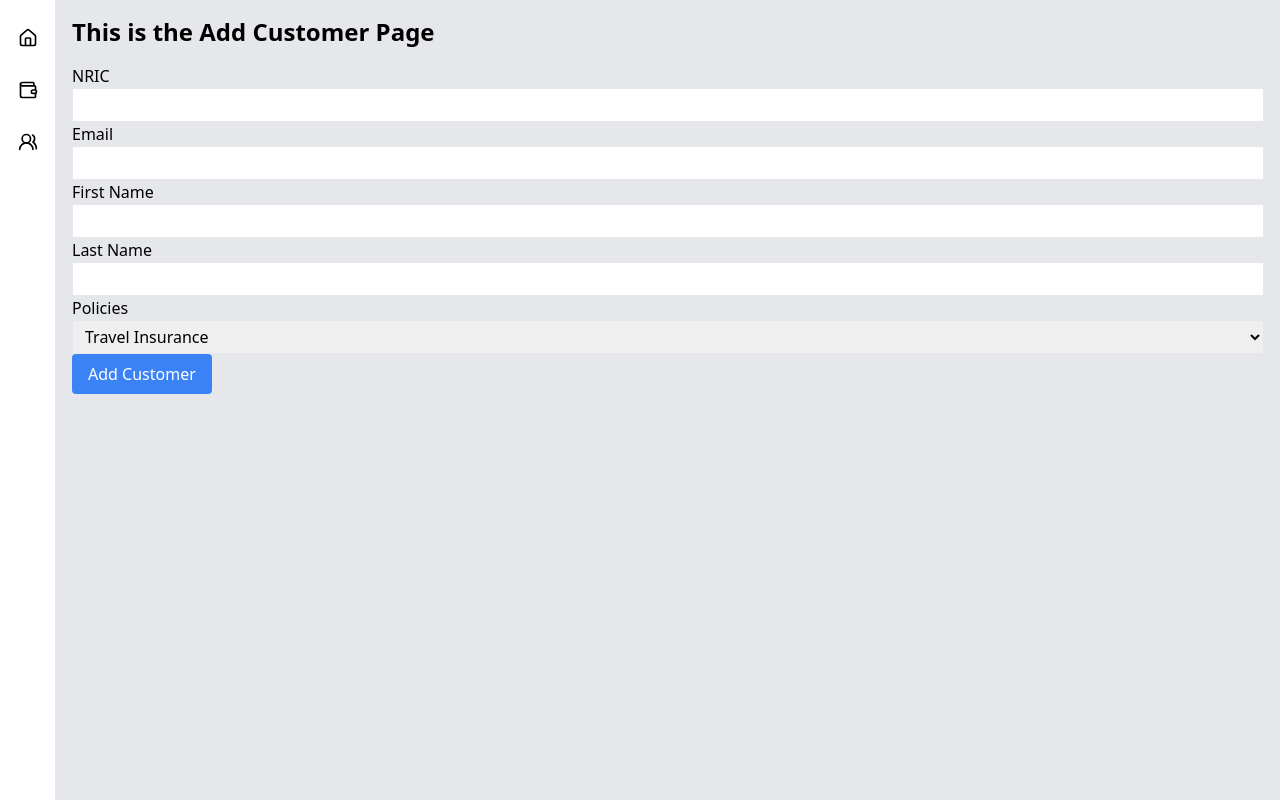
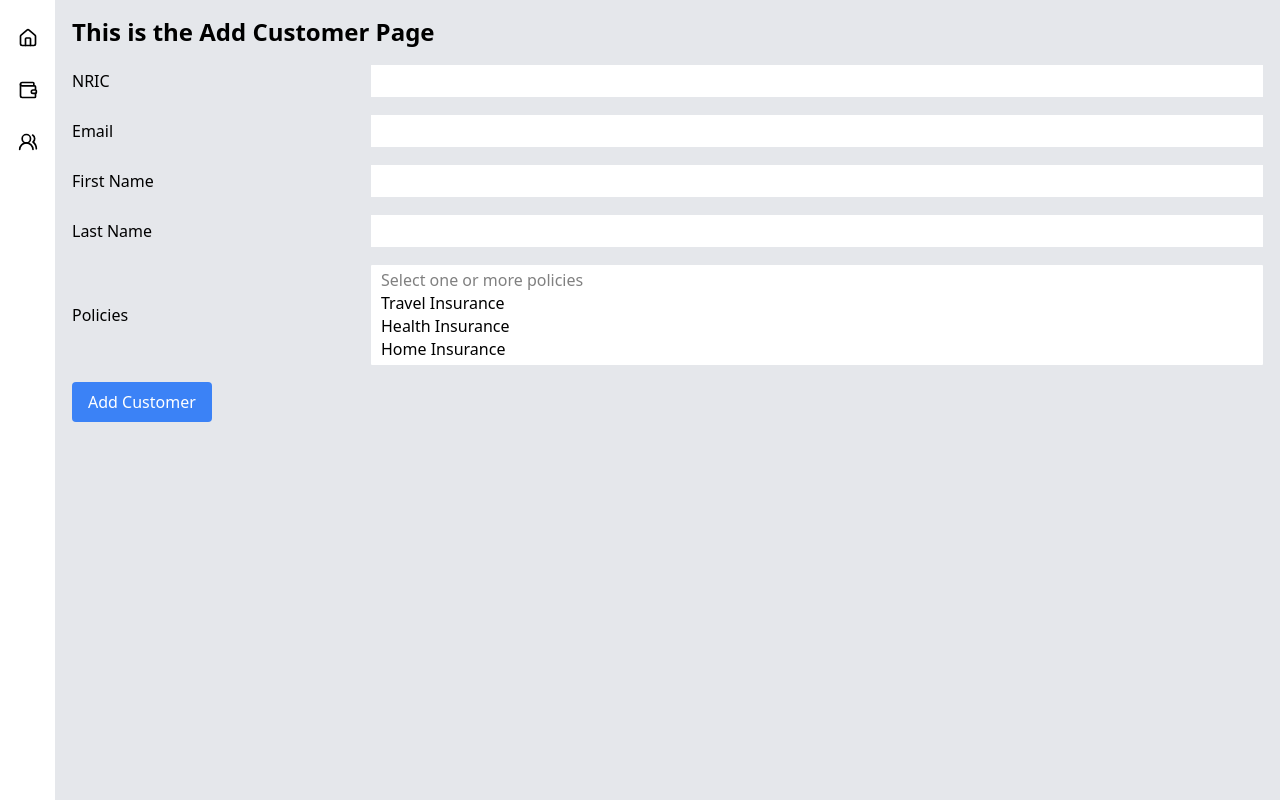
Before and after one commit to elkyli/se200-capstone, a Next.js app: page /customers in a window 1280 px wide. Built offline with nearby package versions, Linux system fonts and the light colour scheme.

Commit message:
Updated stylings

```diff
--- a/app/globals.css
+++ b/app/globals.css
@@ -4,4 +4,17 @@
 
 body {
     @apply bg-gray-200;
-  }
+}
+
+h1 {
+    @apply text-2xl font-bold;
+}
+
+h2 {
+    @apply text-xs mb-4;
+}
+
+p {
+    @apply text-sm;
+    color: #71717A;
+}
--- a/app/page.tsx
+++ b/app/page.tsx
@@ -6,7 +6,6 @@ export default function HomePage() {
       <Sidebar />
       <main className="ml-14 p-4">
         <h1>Home Page</h1>
-        <p>Welcome to the Home page!</p>
       </main>
     </div>
   );
--- a/app/policies/add/page.tsx
+++ b/app/policies/add/page.tsx
@@ -1,13 +1,18 @@
 import Sidebar from '../../../components/ui/Sidebar';
 import AddPolicyForm from '../../../components/ui/AddPolicyForm';
+import AddPolicyButton from '../../../components/ui/AddPolicyButton'; // Ensure you import your button
 
 export default function AddPolicyPage() {
   return (
     <div className="flex">
       <Sidebar />
       <main className="ml-14 p-4 w-full">
-        <h1 className="text-2xl font-bold mb-4">This is the Add Policies Page</h1>
-        <AddPolicyForm />
+        <AddPolicyButton /> {/* Move the button here to keep it on top left */}
+        <h1 className="mt-4">Add Policy</h1>
+        <h2>Add a new policy</h2>
+        <div className="max-w-[600px] mx-auto rounded-[8px] bg-white p-4 shadow-lg mt-4">
+          <AddPolicyForm />
+        </div>
       </main>
     </div>
   );
--- a/app/policies/page.tsx
+++ b/app/policies/page.tsx
@@ -1,6 +1,7 @@
 import Sidebar from '../../components/ui/Sidebar';
 import { db } from '../../db';
 import AddPolicyButton from '../../components/ui/AddPolicyButton';
+import '../../styles/tableStyles.css';
 
 export default async function Policies() {
   const insurancePolicies = await db.insurancePolicy.findMany();
@@ -8,31 +9,37 @@ export default async function Policies() {
   return (
     <div className="flex">
       <Sidebar />
-      <main className="max-w-[1870px] h-[597px] mx-auto rounded-[8px] bg-white p-4 shadow-lg">
+
+      <div className="ml-20 mt-5">
+        <div className="mb-4">
           <AddPolicyButton />
-        <h1 className="text-2xl font-bold mb-2">Insurance Policies</h1>
-        <p className="text-s text-gray-600">Critical details of insurance policies</p>
-        <table className="min-w-full">
+        </div>
+
+        <main className="max-w-[1870px] h-auto mx-auto rounded-[8px] mb-20 bg-white p-4 shadow-lg">
+          <h1>Insurance Policies</h1>
+          <p>Critical details of insurance policies</p>
+          <table>
             <thead>
-            <tr className="bg-white">
-              <th className="border-b border-gray-300 px-4 py-2 text-left">ID</th>
-              <th className="border-b border-gray-300 px-4 py-2 text-left">Name</th>
-              <th className="border-b border-gray-300 px-4 py-2 text-left">Price (SGD)</th>
-              <th className="border-b border-gray-300 px-4 py-2 text-left">Type of Policy</th>
+              <tr>
+                <th>ID</th>
+                <th>Name</th>
+                <th>Price (SGD)</th>
+                <th>Type of Policy</th>
               </tr>
             </thead>
             <tbody>
               {insurancePolicies.map(policy => (
                 <tr key={policy.id}>
-                <td className="border-b border-gray-300 px-4 py-2">{policy.id}</td>
-                <td className="border-b border-gray-300 px-4 py-2">{policy.name}</td>
-                <td className="border-b border-gray-300 px-4 py-2">${policy.basePriceSgd}</td>
-                <td className="border-b border-gray-300 px-4 py-2">{policy.typeOfPolicy}</td>
+                  <td>{policy.id}</td>
+                  <td>{policy.name}</td>
+                  <td>${policy.basePriceSgd}</td>
+                  <td>{policy.typeOfPolicy}</td>
                 </tr>
               ))}
             </tbody>
           </table>
         </main>
       </div>
+    </div>
   );
 }
--- a/components/ui/AddCustomerForm.tsx
+++ b/components/ui/AddCustomerForm.tsx
@@ -1,14 +1,15 @@
 import { redirect } from 'next/navigation';
 import { db } from '../../db';
+import '../../styles/formStyles.css'; // Import the shared styles
 
 export default function AddCustomerForm() {
   async function handleSubmit(formData: FormData) {
     'use server';
-    const id = formData.get('nric') as string;  // NRIC (PolicyHolder ID)
+    const id = formData.get('nric') as string;
     const email = formData.get('email') as string;
     const firstName = formData.get('first_name') as string;
     const lastName = formData.get('last_name') as string;
-    const policies = formData.getAll('policies') as string[]; // Policies (dropdown)
+    const policies = formData.getAll('policies') as string[]; // For multiple selection
 
     await db.policyHolder.create({
       data: {
@@ -16,9 +17,7 @@ export default function AddCustomerForm() {
         email,
         firstName,
         lastName,
-        policies: {
-          connect: policies.map(policyId => ({ id: policyId })) // connecting policy relations
-        }
+        policies, // Assuming the policies are related properly in your model
       },
     });
 
@@ -27,59 +26,60 @@ export default function AddCustomerForm() {
 
   return (
     <form action={handleSubmit}>
-      <div>
-        <label htmlFor="nric">NRIC</label>
+      <div className="form-row">
+        <label htmlFor="nric" className="form-label">NRIC</label>
         <input
           type="text"
           name="nric"
           id="nric"
-          className="border px-2 py-1 w-full"
+          className="form-input"
           required
         />
       </div>
 
-      <div>
-        <label htmlFor="email">Email</label>
+      <div className="form-row">
+        <label htmlFor="email" className="form-label">Email</label>
         <input
           type="email"
           name="email"
           id="email"
-          className="border px-2 py-1 w-full"
+          className="form-input"
           required
         />
       </div>
 
-      <div>
-        <label htmlFor="first_name">First Name</label>
+      <div className="form-row">
+        <label htmlFor="first_name" className="form-label">First Name</label>
         <input
           type="text"
           name="first_name"
           id="first_name"
-          className="border px-2 py-1 w-full"
+          className="form-input"
           required
         />
       </div>
 
-      <div>
-        <label htmlFor="last_name">Last Name</label>
+      <div className="form-row">
+        <label htmlFor="last_name" className="form-label">Last Name</label>
         <input
           type="text"
           name="last_name"
           id="last_name"
-          className="border px-2 py-1 w-full"
+          className="form-input"
           required
         />
       </div>
 
-      <div>
-  <label htmlFor="policies">Policies</label>
+      <div className="form-row">
+        <label htmlFor="policies" className="form-label">Policies</label>
         <select
           name="policies"
           id="policies"
-    className="border px-2 py-1 w-full"
+          className="form-select"
+          multiple
           required
         >
-    <option value="" disabled>Select a policy</option>
+          <option value="" disabled>Select one or more policies</option>
           <option value="policy_id_1">Travel Insurance</option>
           <option value="policy_id_2">Health Insurance</option>
           <option value="policy_id_3">Home Insurance</option>
@@ -91,10 +91,7 @@ export default function AddCustomerForm() {
         </select>
       </div>
 
-
-
-
-      <button type="submit" className="bg-blue-500 text-white px-4 py-2 rounded hover:bg-blue-600">
+      <button type="submit" className="form-button">
         Add Customer
       </button>
     </form>
--- a/components/ui/AddPolicyForm.tsx
+++ b/components/ui/AddPolicyForm.tsx
@@ -1,5 +1,6 @@
 import { redirect } from 'next/navigation';
 import { db } from '../../db';
+import '../../styles/formStyles.css'; // Import the shared styles
 
 export default function AddPolicyForm() {
   async function handleSubmit(formData: FormData) {
@@ -23,45 +24,45 @@ export default function AddPolicyForm() {
 
   return (
     <form action={handleSubmit}>
-      <div>
-        <label htmlFor="insurance_policy_id">ID</label>
+      <div className="form-row">
+        <label htmlFor="insurance_policy_id" className="form-label">ID</label>
         <input
           type="text"
           name="insurance_policy_id"
           id="insurance_policy_id"
-          className="border px-2 py-1 w-full"
+          className="form-input"
           required
         />
       </div>
 
-      <div>
-        <label htmlFor="insurance_policy_name">Name</label>
+      <div className="form-row">
+        <label htmlFor="insurance_policy_name" className="form-label">Name</label>
         <input
           type="text"
           name="insurance_policy_name"
           id="insurance_policy_name"
-          className="border px-2 py-1 w-full"
+          className="form-input"
           required
         />
       </div>
 
-      <div>
-        <label htmlFor="base_price_sgd">Price (SGD)</label>
+      <div className="form-row">
+        <label htmlFor="base_price_sgd" className="form-label">Price (SGD)</label>
         <input
           type="number"
           name="base_price_sgd"
           id="base_price_sgd"
-          className="border px-2 py-1 w-full"
+          className="form-input"
           required
         />
       </div>
 
-      <div>
-        <label htmlFor="type_of_policy">Type of Policy</label>
+      <div className="form-row">
+        <label htmlFor="type_of_policy" className="form-label">Type of Policy</label>
         <select
           name="type_of_policy"
           id="type_of_policy"
-          className="border px-2 py-1 w-full"
+          className="form-select"
           required
         >
           <option value="" disabled>Select a policy type</option>
@@ -76,7 +77,7 @@ export default function AddPolicyForm() {
         </select>
       </div>
 
-      <button type="submit" className="bg-blue-500 text-white px-4 py-2 rounded hover:bg-blue-600">
+      <button type="submit" className="form-button">
         Add Policy
       </button>
     </form>
--- /dev/null
+++ b/styles/formStyles.css
@@ -0,0 +1,20 @@
+@tailwind base;
+@tailwind components;
+@tailwind utilities;
+
+.form-row {
+  @apply flex items-center mb-4;
+}
+
+.form-label {
+  @apply w-1/4;
+}
+
+.form-input,
+.form-select {
+  @apply border px-2 py-1 w-3/4;
+}
+
+.form-button {
+  @apply bg-blue-500 text-white px-4 py-2 rounded hover:bg-blue-600;
+}
--- /dev/null
+++ b/styles/tableStyles.css
@@ -0,0 +1,11 @@
+table {
+    @apply min-w-full border-collapse;
+}
+
+th {
+    @apply text-left border-b border-gray-300 px-4 py-4 text-sm text-gray-600 font-medium;
+}
+
+td {
+    @apply border-b border-gray-200 px-4 py-4 text-sm;
+}
```
Lines whose indentation alone changed are shown as unchanged.
